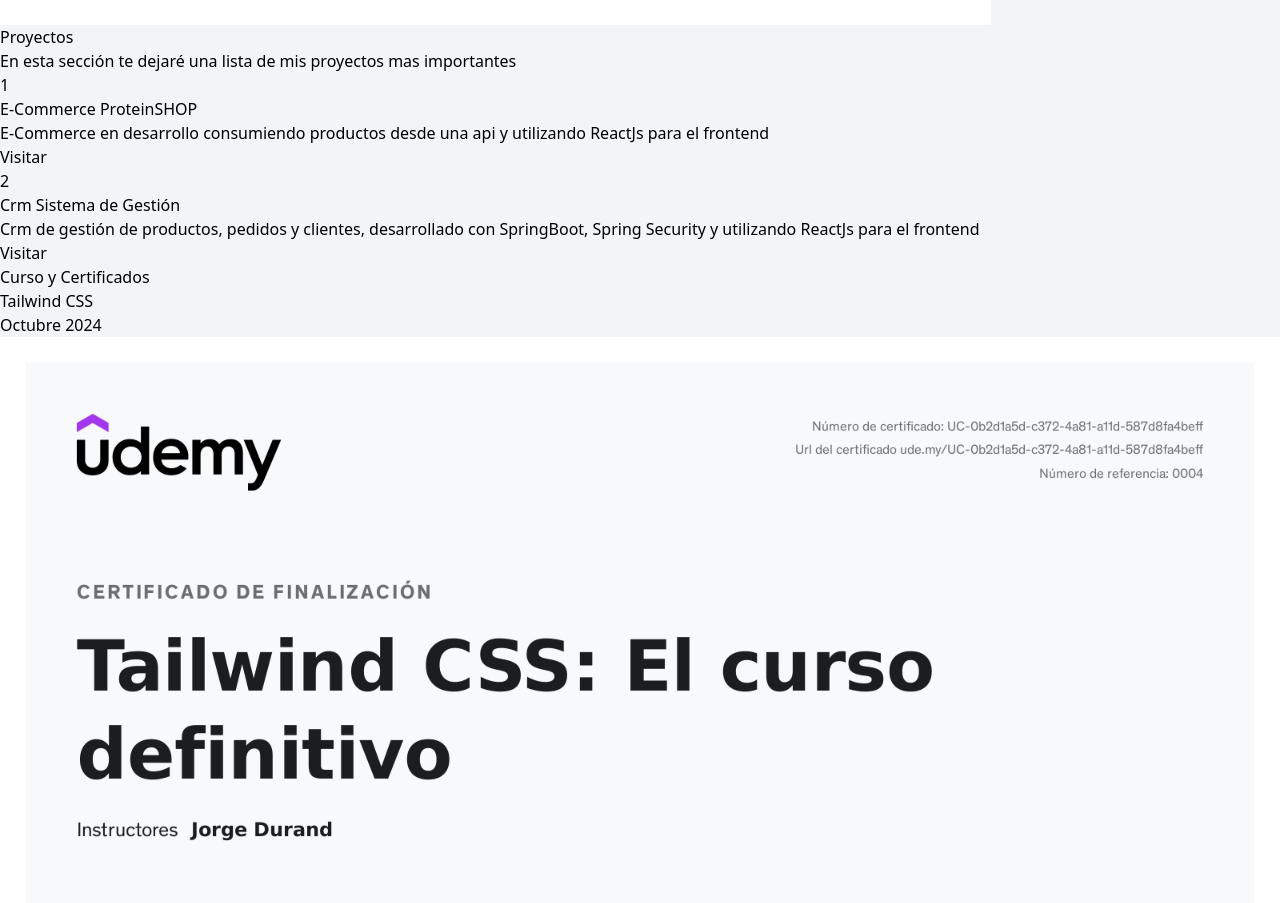
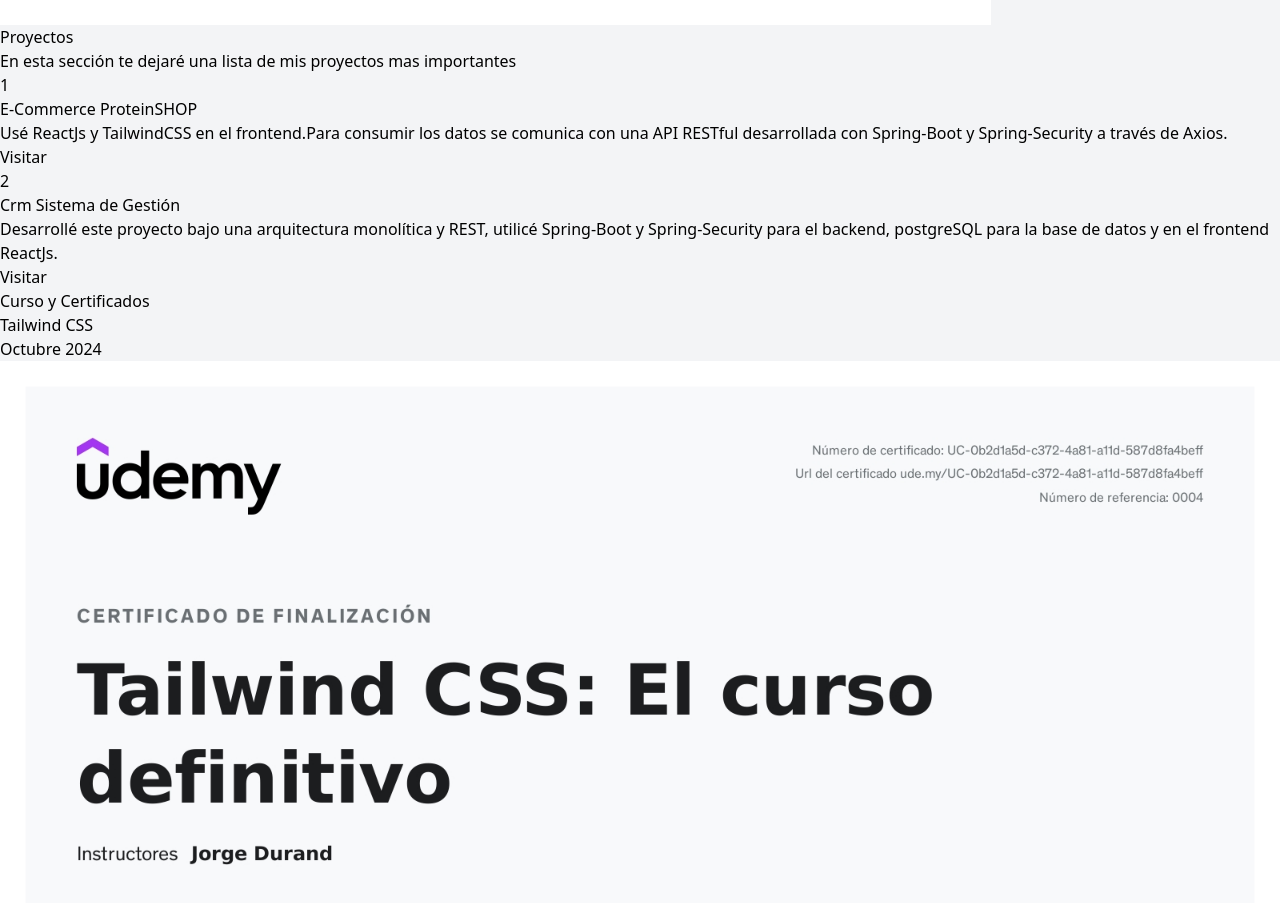
Before and after one commit to lizandronarvaez/portfolio_septembre_2024, a React (Vite) app: page / in a window 1280 px wide. Shown: the part 3840-4743 px from the top of the page. Built offline with nearby package versions, Linux system fonts and the light colour scheme.

Commit message:
docs: actualizando descripcion de como ha sido desarrollado cada proyecto

```diff
--- a/src/data/ProjectsData.js
+++ b/src/data/ProjectsData.js
@@ -3,11 +3,11 @@
     {
         title: "E-Commerce ProteinSHOP",
         url: "https://app-protein-shop-react.vercel.app/",
-        description: "E-Commerce en desarrollo consumiendo productos desde una api y utilizando ReactJs para el frontend"
+        description: "Usé ReactJs y TailwindCSS en el frontend.Para consumir los datos se comunica con una API RESTful desarrollada con Spring-Boot y Spring-Security a través de Axios."
     },
     {
         title: "Crm Sistema de Gestión",
         url: "https://crm-frontend-alpha.vercel.app/login",
-        description: "Crm de gestión de productos, pedidos y clientes, desarrollado con SpringBoot, Spring Security y utilizando ReactJs para el frontend"
+        description: "Desarrollé este proyecto bajo una arquitectura monolítica y REST, utilicé Spring-Boot y Spring-Security para el backend, postgreSQL para la base de datos y en el frontend ReactJs."
     }
 ]
```
